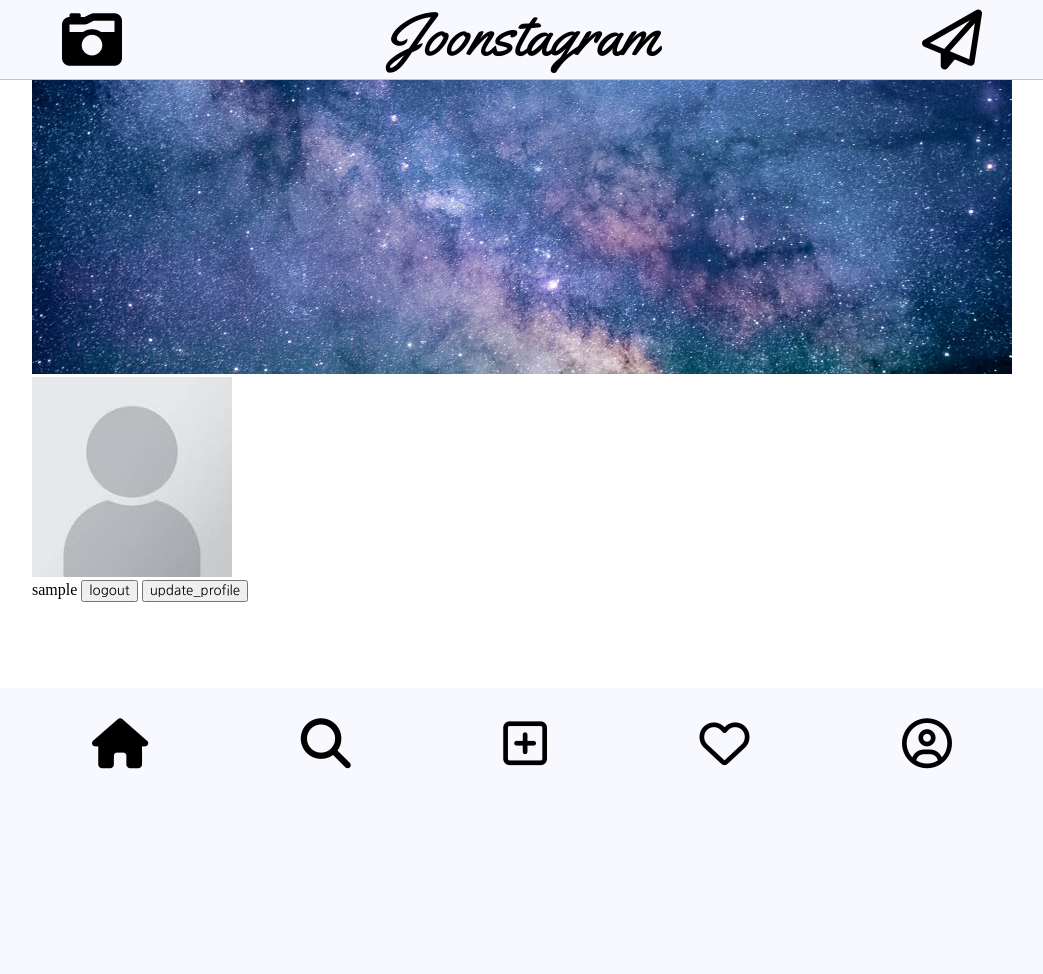
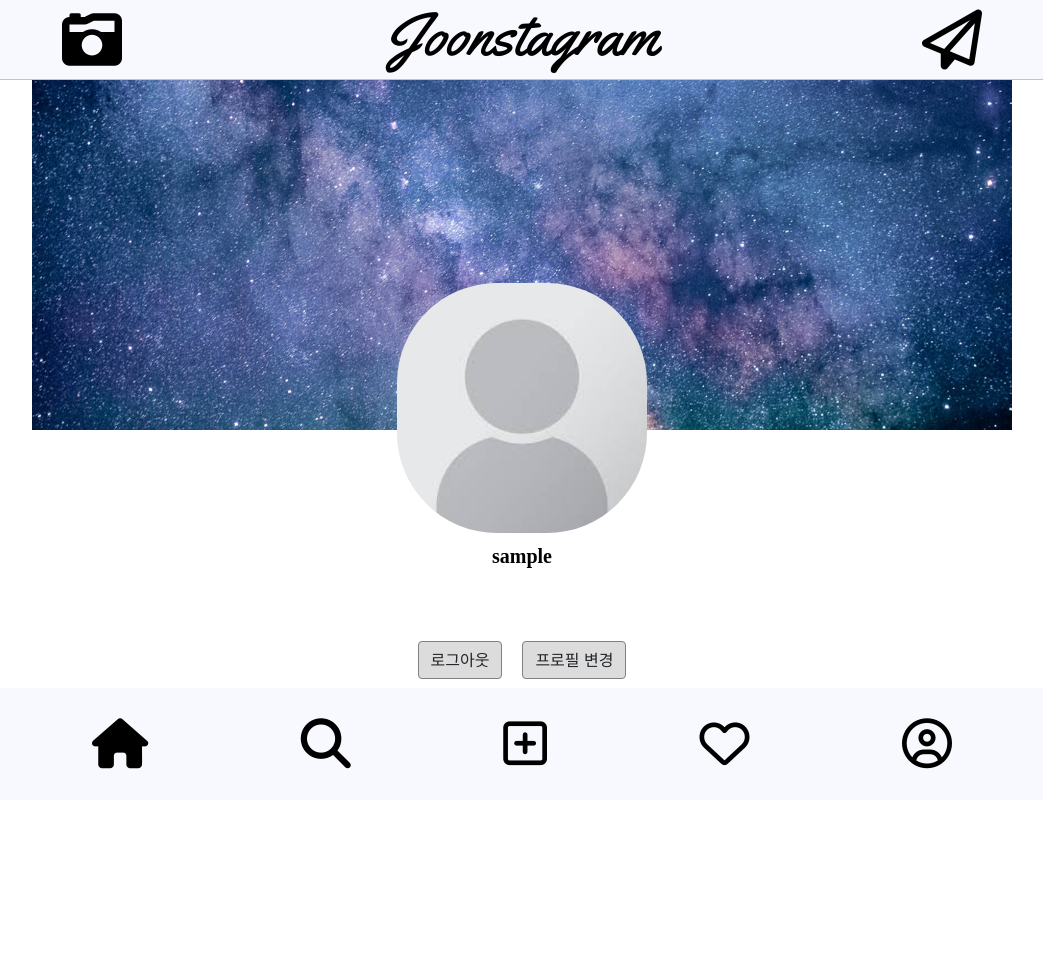
Before and after one commit to HAKJOON0223/insta, a Django app: page /accounts/profile/1/ in a window 1280 px wide. Shown: the whole page, without its empty margins (118-1161 px from the left). Before the commit the page ends 769 px from the top, so only its background shows below. Run offline with Django 3.2, Linux system fonts and the light colour scheme; the visitor is signed in with stand-in values (Sample User, id 1); data comes from the database, SQL or seed files in the repository; some libraries are stand-ins or nearby versions.

Commit message:
profile page updated

```diff
--- a/accounts/static/accounts/css/profile.css
+++ b/accounts/static/accounts/css/profile.css
@@ -1,8 +1,46 @@
 .back_img{
     width: 980px;
+    height: 350px;
 }
-.
+.profile_container{
+    display: flex;
+    justify-content: center;
+}
 .profile__container{
     position: relative;
-    top:-40px;
+    top:-150px;
+    display: block;
+    justify-content: center;
 }
+.profile__container div{
+    display: flex;
+    justify-content: center;
+    padding: 10px;
+    font-size: 20px;
+    font-weight: bold;
+}
+.btn_container{
+    width: 100%;
+    display: flex;
+    justify-content: space-between;
+}
+
+.profile_photo{
+    width: 250px;
+    height: 250px;
+    border-radius: 100px;
+}
+.btn_container .btn {
+    font-weight: 400;
+    color: #212529;
+    text-align: center;
+    cursor: pointer;
+    user-select: none;
+    background-color: gainsboro;
+    border: 1px solid gray;
+    padding: 0.375rem 0.75rem;
+    font-size: 1rem;
+    line-height: 1.5;
+    border-radius: 0.25rem;
+    margin: 15px 10px;
+  }
--- a/accounts/static/accounts/css/style.css
+++ b/accounts/static/accounts/css/style.css
@@ -1 +1 @@
-@import "profile.css"
+@import "profile.css";
--- a/accounts/templates/accounts/profile.html
+++ b/accounts/templates/accounts/profile.html
@@ -1,23 +1,31 @@
 {% extends 'myinsta/base.html'%}
 {% load static %}
 {% block content %}
-    <div class="profile_container">
     <div class="background_img">
         <img src="{% static 'accounts/img/background.jpg'%}" alt="" class="back_img">
     </div>
+    <div class="profile_container">
         <div class="profile__container">
             {% if user.is_authenticated %}
             {% if profile_user.profile.profile_photo %}
-            <img class="round" src="{{profile_user.profile.profile_photo.url}}" width="200"> <br>
+                <img src="{{profile_user.profile.profile_photo.url}}" width="200" class = "profile_photo"> <br>
             {% else %}
-            <img class="round" src="{% static 'accounts/img/avatar.jpg' %}" width="200"> <br>
+                <img src="{% static 'accounts/img/avatar.jpg' %}" width="200" class = "profile_photo"> <br>
             {% endif %}
+            <div class="user_id">
                 <span>{{ user.username }}</span>
+            </div>
+            <div class="user_name">
                 <span>{{ profile_user.profile.name }}</span>
+            </div>
+            <div class="user_address">
                 <span>{{ profile_user.profile.address }}</span>
-            <a href = "{%url 'logout' %}"><button>logout</button></a>
+            </div>
+            <div class="btn_container">
+                <a href = "{%url 'logout' %}"><button class="btn">로그아웃</button></a>
                 {% endif %}
-            <a href = "{%url 'update_profile' pk=user.pk %}"><button>update_profile</button></a>
+                <a href = "{%url 'update_profile' pk=user.pk %}"><button class="btn">프로필 변경</button></a>
+            </div>
         </div>
     </div>
 
--- a/myinsta/forms.py
+++ b/myinsta/forms.py
@@ -11,9 +11,9 @@ class PostForm(forms.ModelForm):
 class CommentForm(forms.ModelForm):
     class Meta:
         model = Comment
-        fields = ('author', 'text')
+        fields = ('text',)
 
 class comment_to_comment_form(forms.ModelForm):
     class Meta:
         model = comment_to_comment
-        fields = ('author', 'text')
+        fields = ('text',)
--- a/myinsta/static/myinsta/css/addcomment.css
+++ b/myinsta/static/myinsta/css/addcomment.css
@@ -30,6 +30,7 @@
 .profil .avatar{
     width: 90px;
     height: 90px;
+    border-radius: 35px;
 }
 
 .comment_container{
--- a/myinsta/static/myinsta/css/maincontents.css
+++ b/myinsta/static/myinsta/css/maincontents.css
@@ -23,6 +23,7 @@
 .profil img{
     width: 90px;
     height: 90px;
+    border-radius: 35px;
 }
 
 .Top_Content .author{
--- a/myinsta/static/myinsta/css/style.css
+++ b/myinsta/static/myinsta/css/style.css
@@ -8,7 +8,7 @@
 
 *{
     box-sizing: border-box;
-    font-family: 'Nanum Gothic', sans-serif;
+    font-family: 'Nanum Gothic';
 }
 
 
```
Also changed, not shown: media/myinsta/photo/폰케이스.jpg (added), 1 other file. Lines whose indentation alone changed are shown as unchanged.
